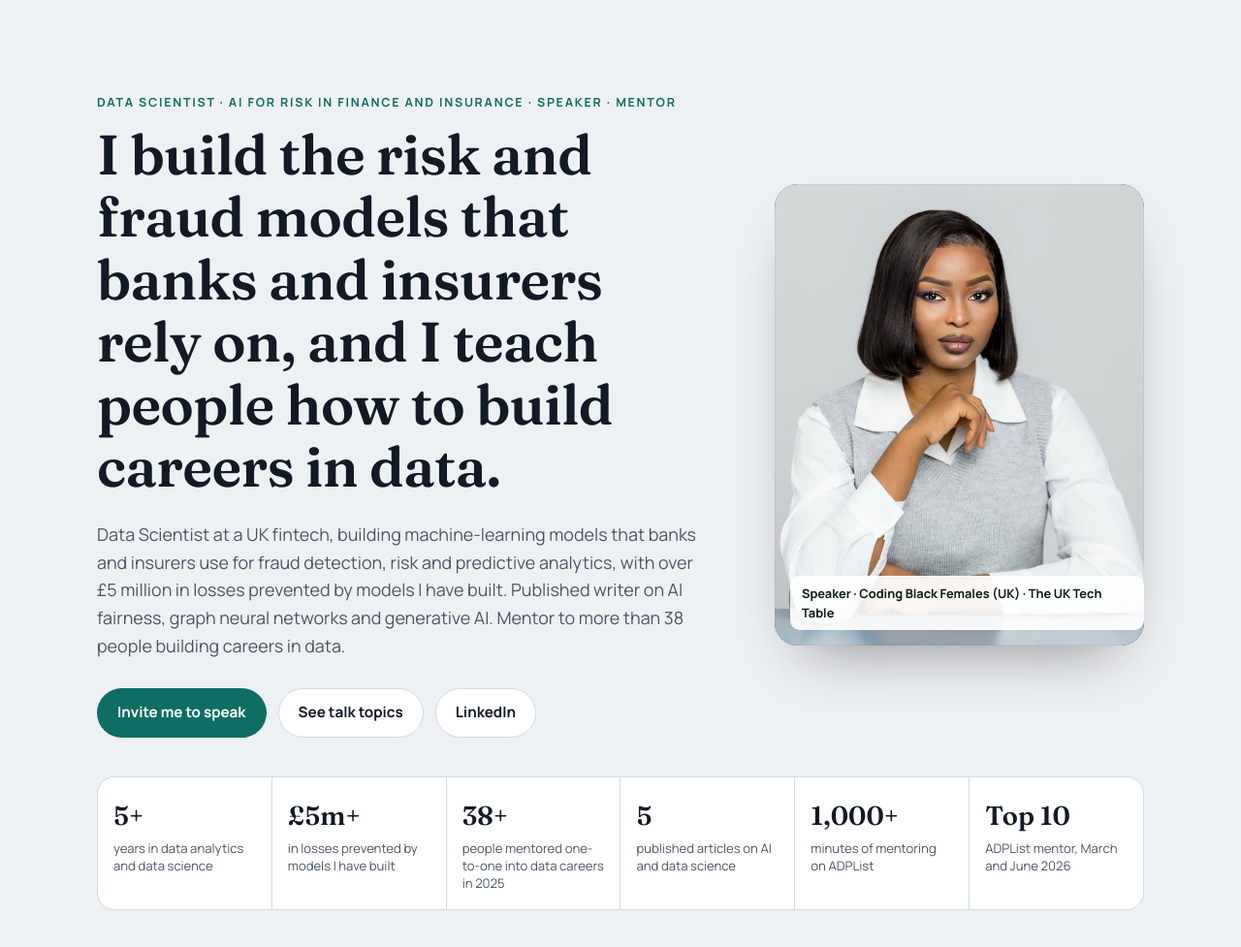
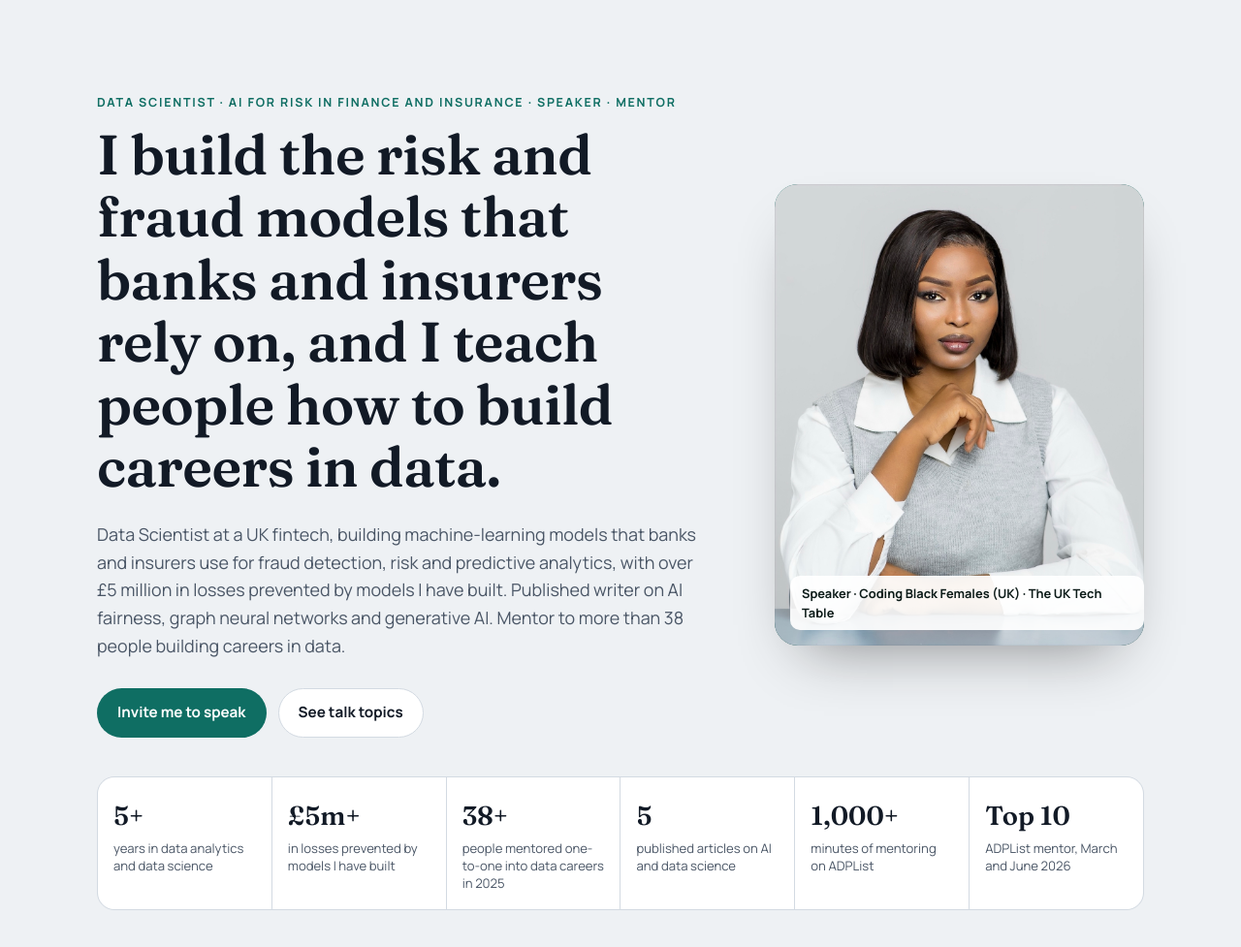
Before and after one commit to SadeTosin/sadetosin.github.io, a plain HTML site: page index.html in a window 1280 px wide. Shown: the part 65-1042 px from the top of the page at 97% size. Drawn offline with Linux system fonts and the light colour scheme.

Commit message:
Update index.html

```diff
--- a/index.html
+++ b/index.html
@@ -206,7 +206,7 @@ section:first-of-type{border-top:0}
         <div class="cta">
           <a class="btn btn-primary" href="#contact">Invite me to speak</a>
           <a class="btn btn-ghost" href="#speaking">See talk topics</a>
-          <a class="btn btn-ghost" href="https://www.linkedin.com/in/fola-o-05b73023a/" target="_blank" rel="noopener">LinkedIn</a>
+          <!--<a class="btn btn-ghost" href="https://www.linkedin.com/in/fola-o-05b73023a/" target="_blank" rel="noopener">LinkedIn</a>-->
         </div>
       </div>
       <div class="portrait" aria-label="Portrait of Fola Oluwatosin">
```
